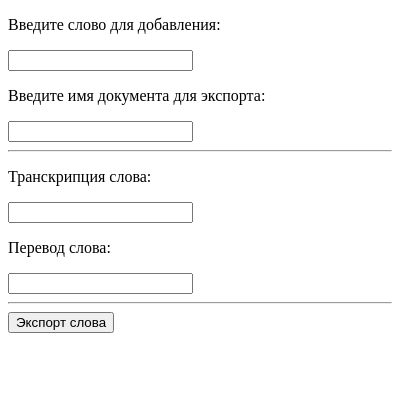
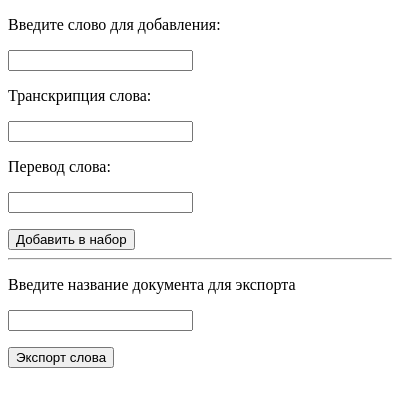
Before and after one commit to moevm/mse_auto_lingualeo_tool, a browser extension: page Translation_Transcription_Docs_Creator/popup.html in a window 400 px wide. Drawn offline with Linux system fonts and the light colour scheme.

Commit message:
modified Chrome extension

```diff
--- a/Translation_Transcription_Docs_Creator/popup.html
+++ b/Translation_Transcription_Docs_Creator/popup.html
@@ -7,14 +7,16 @@
     <body>
         <p>Введите слово для добавления:</p>
         <input>
-        <p>Введите имя документа для экспорта:</p>
-        <input>
-        <hr>
         <p>Транскрипция слова:</p>
         <input>
         <p>Перевод слова:</p>
         <input>
+        <p></p>
+        <button>Добавить в набор</button>
         <hr>
+        <p>Введите название документа для экспорта</p>
+        <input>
+        <p></p>
         <button>Экспорт слова</button>
     </body>
 </html>
```
Also changed, not shown: Translation_Transcription_Docs_Creator/manifest.json.
